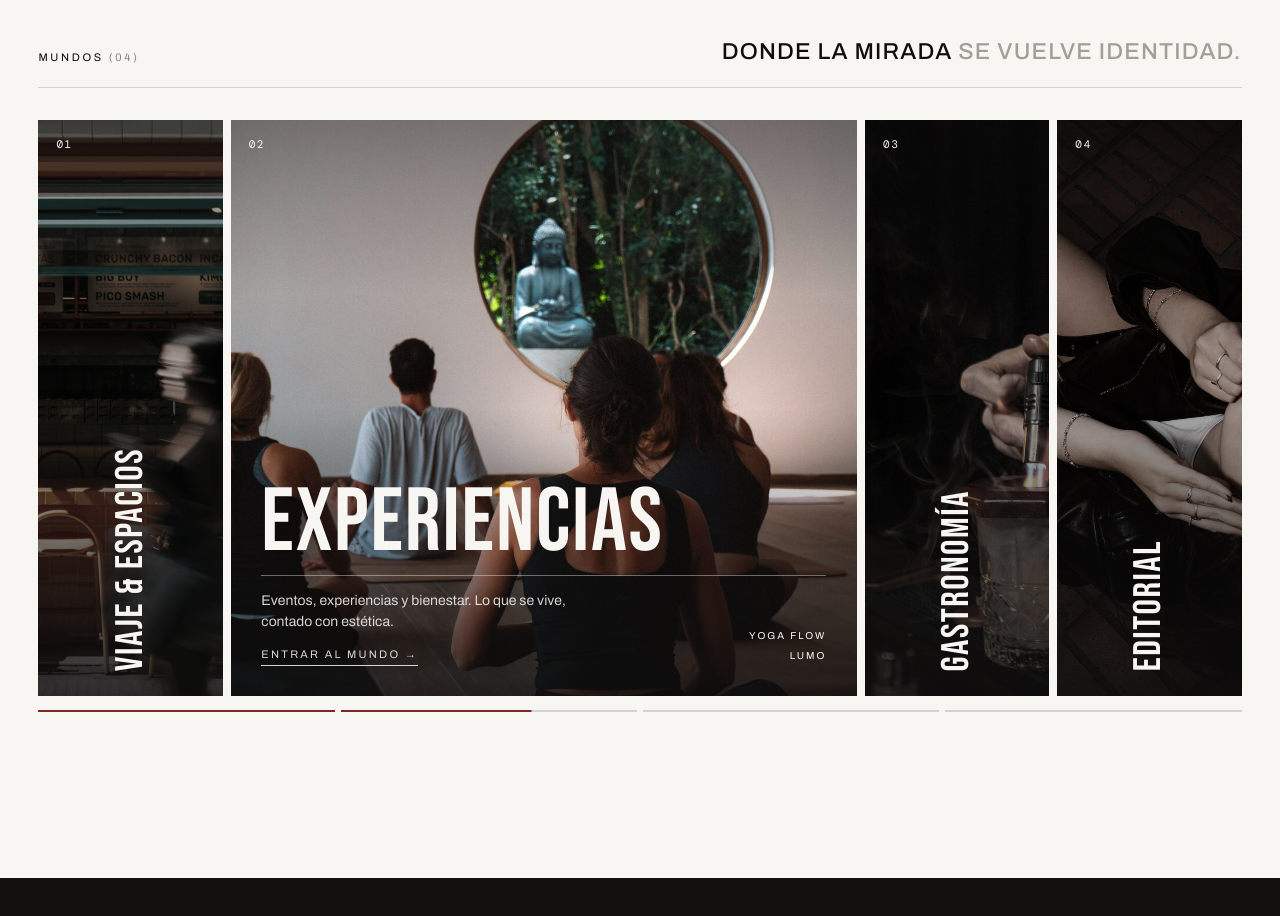
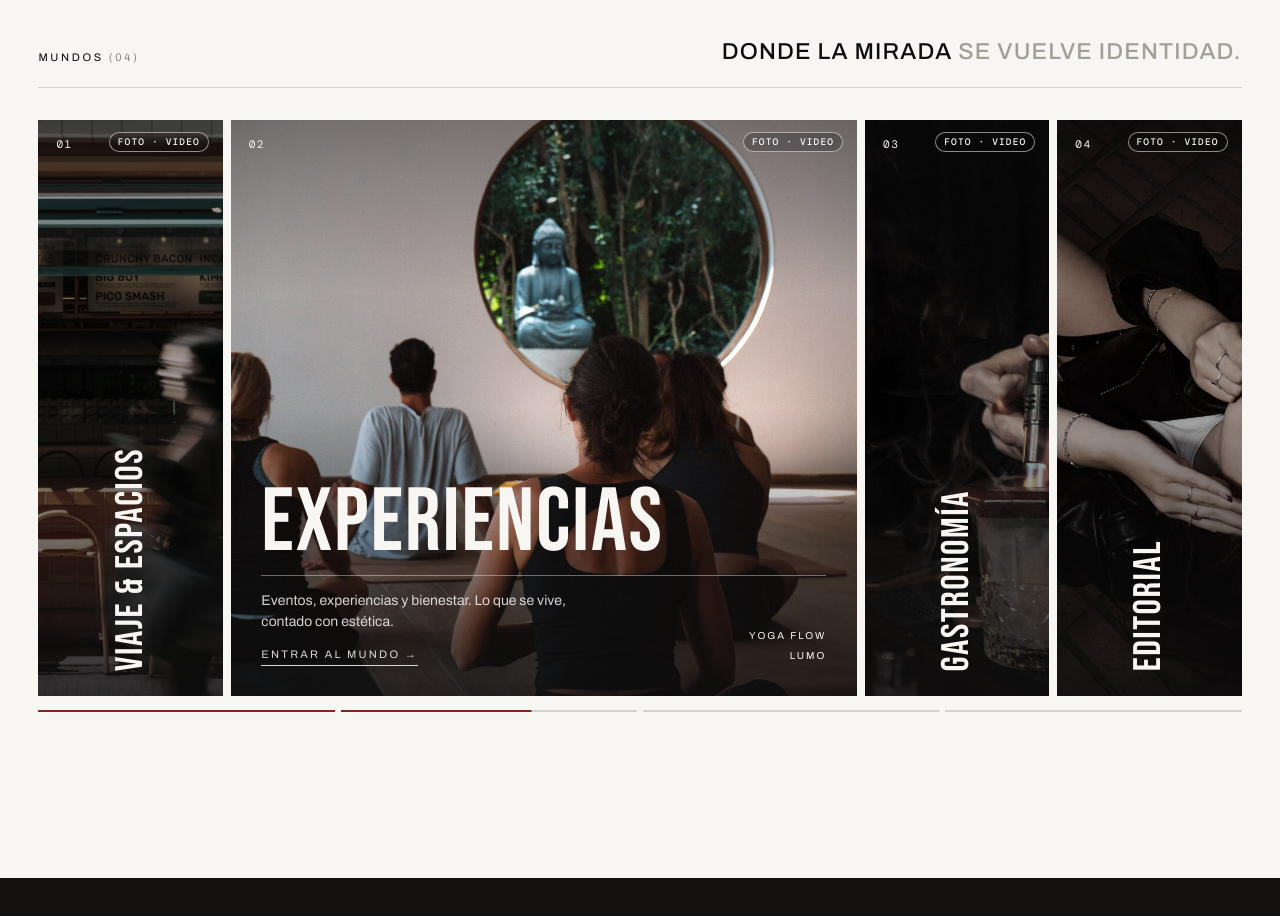
Before and after one commit to connexion5/connexion5, a plain HTML site: page index.html in a window 1280 px wide. Shown: the part 1220-2136 px from the top of the page. Drawn offline with nearby package versions, Linux system fonts and the light colour scheme.

Commit message:
Mundos: etiqueta Foto · Video
Co-Authored-By: Claude Opus 5.5 <noreply@anthropic.com>
Claude-Session: https://claude.ai/code/session_01WeT71KPTHZxb9CnogjRrWp

```diff
--- a/index.html
+++ b/index.html
@@ -134,6 +134,7 @@ body.loading .cv-word span{animation-play-state:paused}
 
 .wp::after{content:"";position:absolute;inset:0;background:linear-gradient(180deg,rgba(14,13,13,.35) 0%,rgba(14,13,13,0) 30%,rgba(14,13,13,0) 50%,rgba(14,13,13,.8) 100%)}
 .wp .n{position:absolute;left:18px;top:16px;z-index:2;font-family:'DM Mono',monospace;font-size:11px;letter-spacing:.14em}
+.wp .fv{position:absolute;right:14px;top:12px;z-index:2;padding:5px 8px 4px;border:1px solid rgba(247,246,243,.55);border-radius:99px;font:500 9.5px/1 'DM Mono',monospace;letter-spacing:.12em;text-transform:uppercase;color:#F7F6F3;background:rgba(14,13,13,.25);backdrop-filter:blur(4px);-webkit-backdrop-filter:blur(4px);white-space:nowrap}
 .wp .vt{position:absolute;left:50%;bottom:24px;z-index:2;transform:translateX(-50%) rotate(180deg);writing-mode:vertical-rl;font-family:var(--disp);font-size:clamp(34px,3vw,52px);letter-spacing:.04em;line-height:1;white-space:nowrap;transition:opacity .5s}
 .wp.on .vt{opacity:0}
 .wp .ex{position:absolute;left:clamp(18px,2.4vw,32px);right:clamp(18px,2.4vw,32px);bottom:clamp(18px,2.4vw,30px);z-index:2;opacity:0;transform:translateY(20px);transition:opacity .6s .25s,transform .8s .25s var(--ease);pointer-events:none}
@@ -844,7 +845,7 @@ const phW = [...ph.querySelectorAll('.w')];
 
 /* mundos */
 const byN = {}; P.forEach((p, i) => byN[p.name] = i);
-$('worlds').innerHTML = WORLDS.map((w, i) => '<button class="wp' + (i === 0 ? ' on' : '') + '" data-w="' + i + '" aria-label="Mundo ' + w.n + ', ' + esc(w.name) + '"><img src="' + I(w.img) + '" alt="" loading="lazy" style="object-position:' + w.pos + '"><span class="n">' + w.n + '</span><span class="vt">' + esc(w.name.toUpperCase()) + '</span>' +
+$('worlds').innerHTML = WORLDS.map((w, i) => '<button class="wp' + (i === 0 ? ' on' : '') + '" data-w="' + i + '" aria-label="Mundo ' + w.n + ', ' + esc(w.name) + '"><img src="' + I(w.img) + '" alt="" loading="lazy" style="object-position:' + w.pos + '"><span class="n">' + w.n + '</span><span class="fv">Foto · Video</span><span class="vt">' + esc(w.name.toUpperCase()) + '</span>' +
   '<span class="ex"><b>' + esc(w.name.toUpperCase()) + '</b><span class="row"><p>' + esc(w.line) + '<br><span class="go2">ENTRAR AL MUNDO →</span></p><ul>' + w.projects.map(n => '<li>' + esc(n) + '</li>').join('') + '</ul></span></span></button>').join('');
 $('wprog').innerHTML = WORLDS.map(() => '<i><b></b></i>').join('');
 const wEl = document.querySelector('.worlds'); const wEw = () => wEl.style.setProperty('--ew', Math.round((wEl.clientWidth - 8 * (WORLDS.length - 1)) * 3.4 / (3.4 + WORLDS.length - 1)) + 'px'); addEventListener('resize', wEw); wEw();
```
